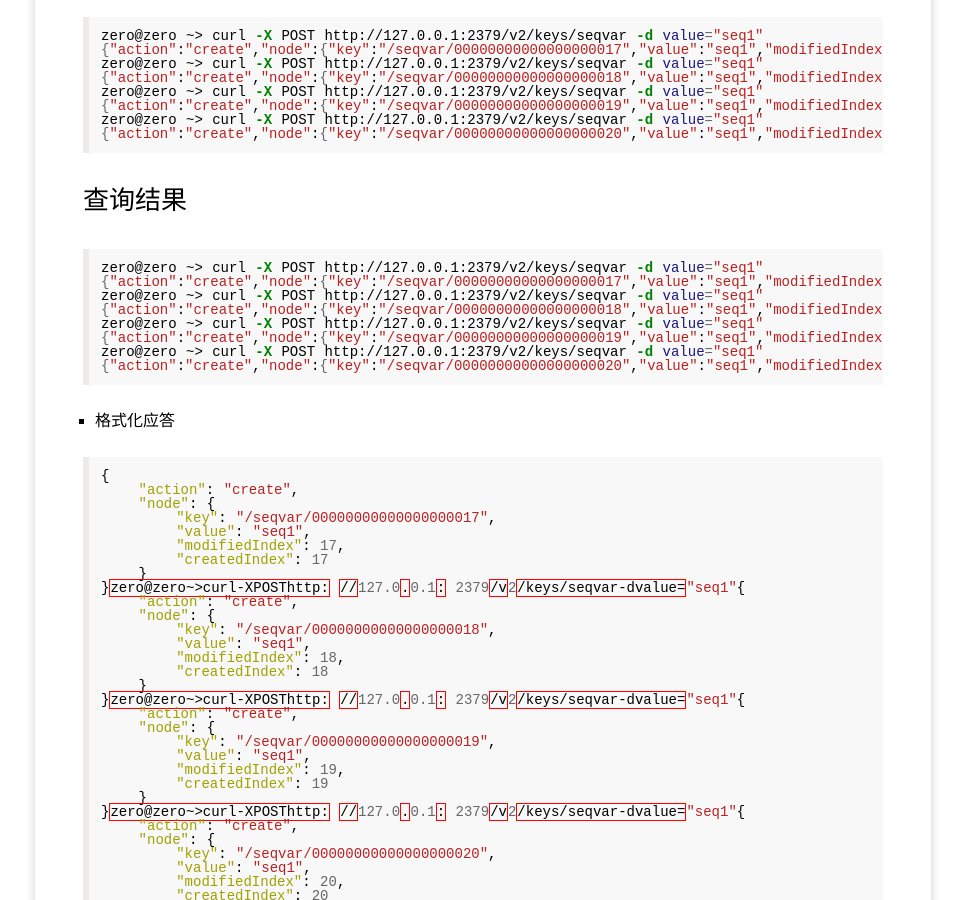
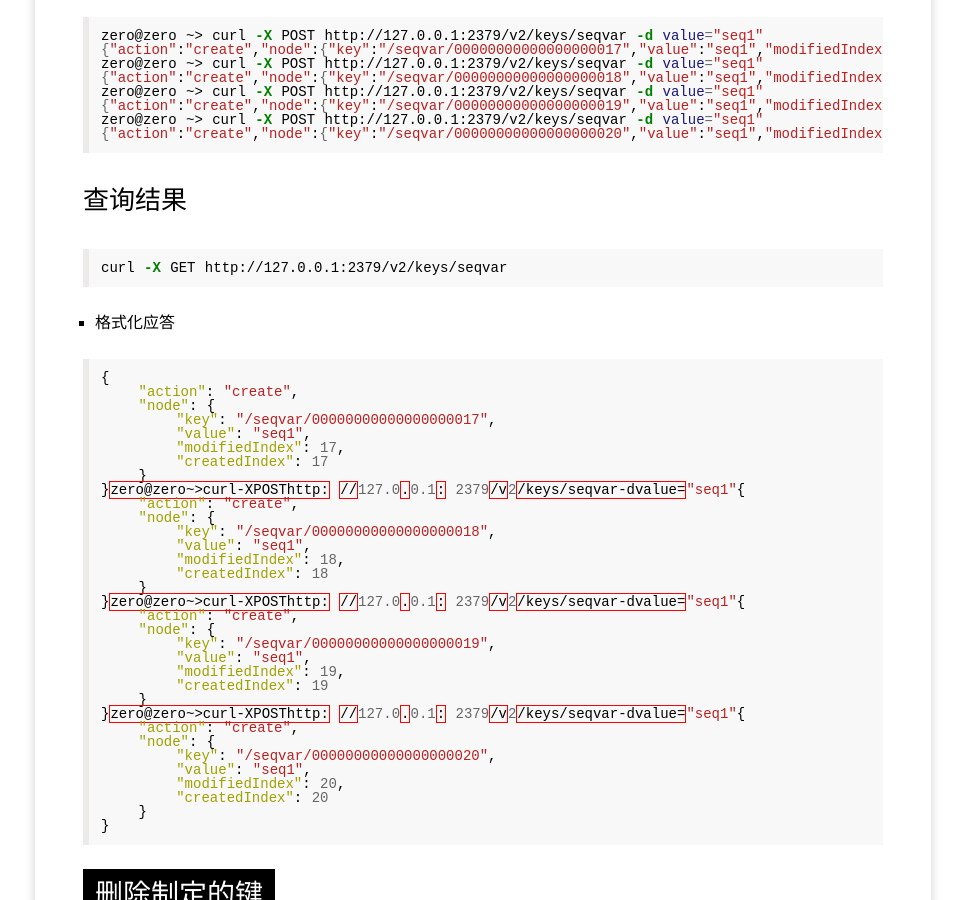
Before and after one commit to niuziru/niuziru.github.io, a Jekyll site: the page built from _posts/2017/2017-12-18-etcd-rest-api-exec.md, in a window 1280 px wide and 900 px high, scrolled down 4009 px. Shown: the whole window, without its empty margins (157-1122 px from the left). Built offline with Jekyll 4.4.1, drawn with Linux system fonts in a browser that asks for light colours.

Commit message:
add etcd api

````diff
--- a/_posts/2017/2017-12-18-etcd-rest-api-exec.md
+++ b/_posts/2017/2017-12-18-etcd-rest-api-exec.md
@@ -214,14 +214,7 @@ zero@zero ~> curl -X POST http://127.0.0.1:2379/v2/keys/seqvar -d value="seq1"
 ## 查询结果
 
 ```sh
-zero@zero ~> curl -X POST http://127.0.0.1:2379/v2/keys/seqvar -d value="seq1"
-{"action":"create","node":{"key":"/seqvar/00000000000000000017","value":"seq1","modifiedIndex":17,"createdIndex":17}}
-zero@zero ~> curl -X POST http://127.0.0.1:2379/v2/keys/seqvar -d value="seq1"
-{"action":"create","node":{"key":"/seqvar/00000000000000000018","value":"seq1","modifiedIndex":18,"createdIndex":18}}
-zero@zero ~> curl -X POST http://127.0.0.1:2379/v2/keys/seqvar -d value="seq1"
-{"action":"create","node":{"key":"/seqvar/00000000000000000019","value":"seq1","modifiedIndex":19,"createdIndex":19}}
-zero@zero ~> curl -X POST http://127.0.0.1:2379/v2/keys/seqvar -d value="seq1"
-{"action":"create","node":{"key":"/seqvar/00000000000000000020","value":"seq1","modifiedIndex":20,"createdIndex":20}}
+curl -X GET http://127.0.0.1:2379/v2/keys/seqvar
 ```
 
 * 格式化应答
````
